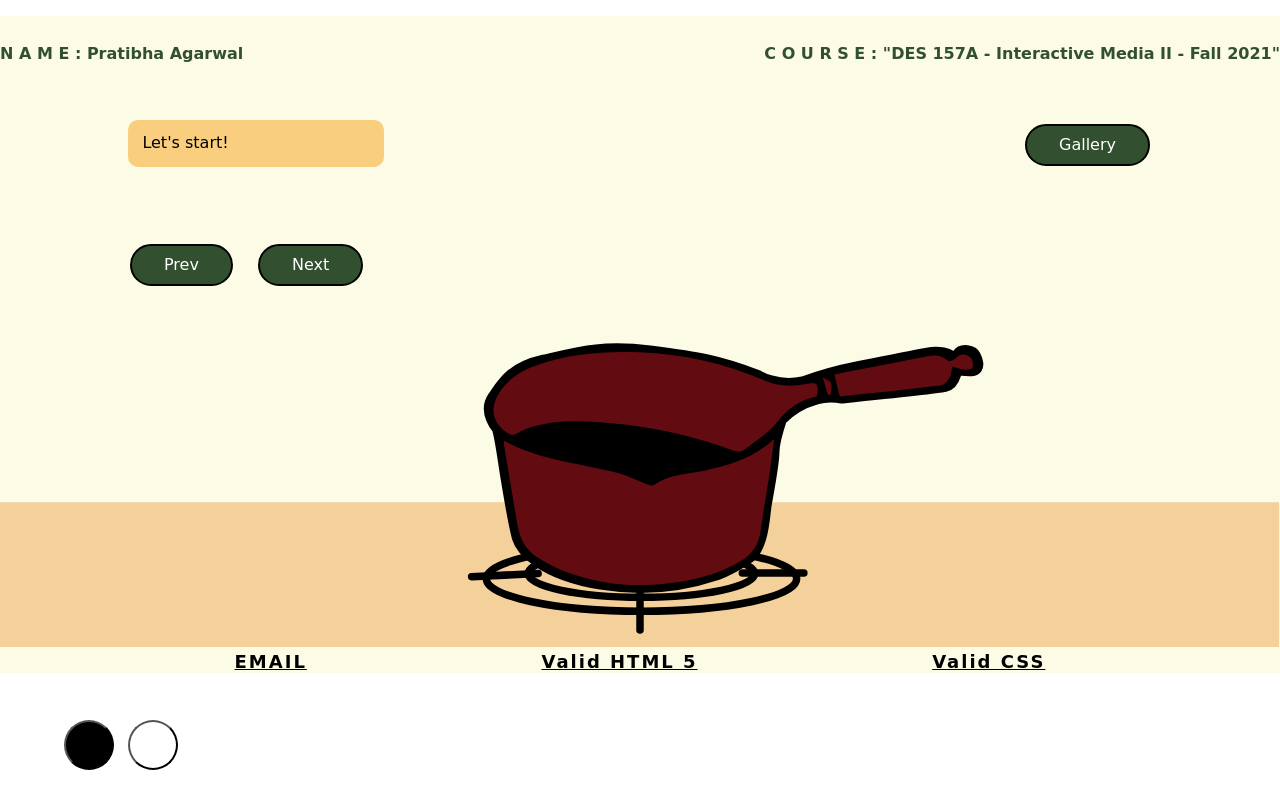
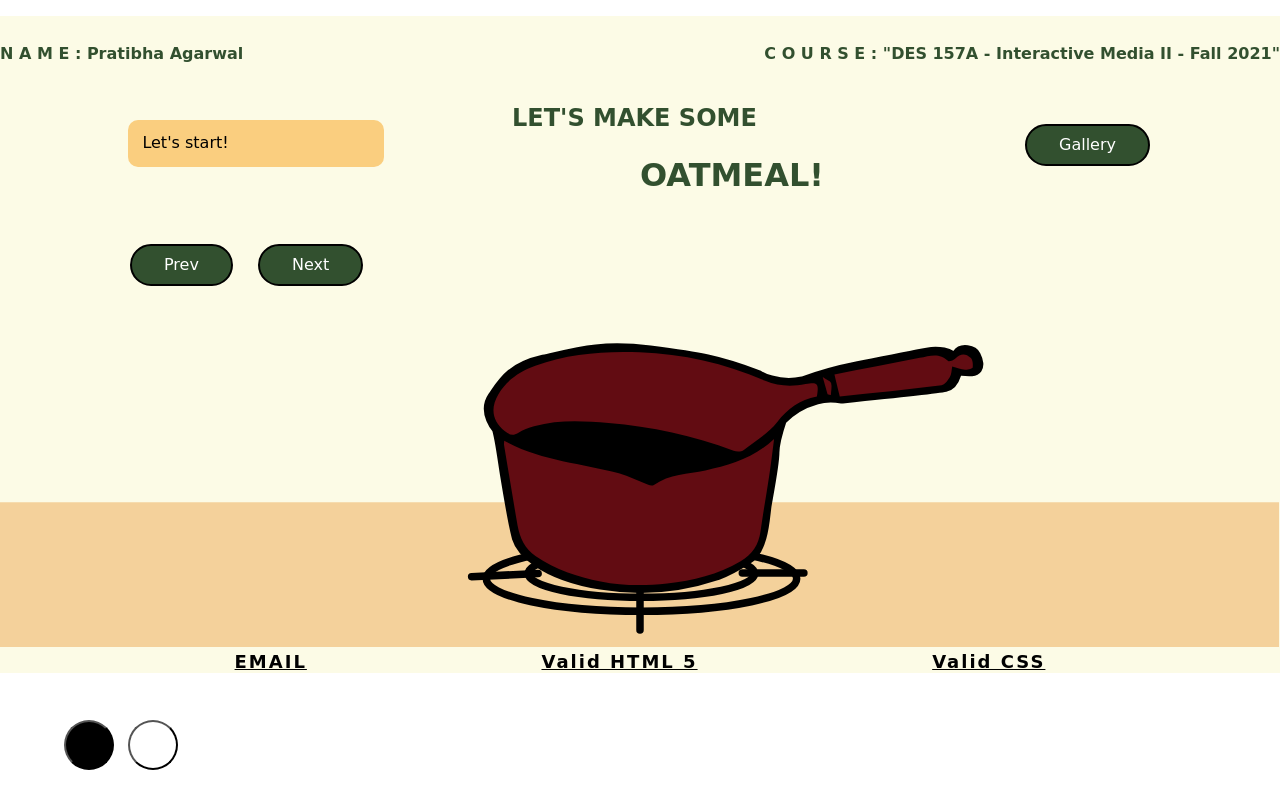
Before and after one commit to forgetsemicolon/forgetsemicolon.github.io, a plain HTML site: page des157a/everyPicture/index.html in a window 1280 px wide. Drawn offline with nearby package versions, Linux system fonts and the light colour scheme; a web font is replaced by a local one.

Commit message:
heading added

```diff
--- a/des157a/everyPicture/index.html
+++ b/des157a/everyPicture/index.html
@@ -21,6 +21,8 @@
         </header>
 
         <main>
+            <h2 id="heading1">LET'S MAKE SOME</h2>
+            <h1 id="heading2">OATMEAL!</h1>
             <?xml version="1.0" encoding="utf-8"?>
             <!-- Generator: Adobe Illustrator 25.4.1, SVG Export Plug-In . SVG Version: 6.00 Build 0)  -->
             <svg version="1.1" id="Layer_1" xmlns="http://www.w3.org/2000/svg" xmlns:xlink="http://www.w3.org/1999/xlink" x="0px" y="0px"
--- a/des157a/everyPicture/styles.css
+++ b/des157a/everyPicture/styles.css
@@ -33,6 +33,21 @@ h4 {
 
 #course {
     float: right;
+}
+
+#heading1 {
+    position: fixed;
+    left: 40%;
+    text-align: center;
+    color: #32502F;
+}
+
+#heading2 {
+    position: fixed;
+    left: 50%;
+    top: 17%;
+    text-align: center;
+    color: #32502F;
 }
 
 g {
@@ -176,8 +191,8 @@ g {
     left: 50%;
     box-sizing: border-box;
     padding: 20px;
-    width: 100vw;
-    height: 100vh;
+    width: 100%;
+    height: 100%;
     background-color: #7F8B52;
     font-size: 25px;
     text-align: center;
@@ -253,7 +268,6 @@ div#columns figure img {
     opacity: 1;
 }
 
-
 footer {
     justify-content: space-evenly;
     display: flex;
@@ -270,6 +284,6 @@ footer a {
 }
 
 footer a:hover, a:active {
-    background-color: #91D2E7;
+    background-color: #8E9775;
     color: white
 }
```
